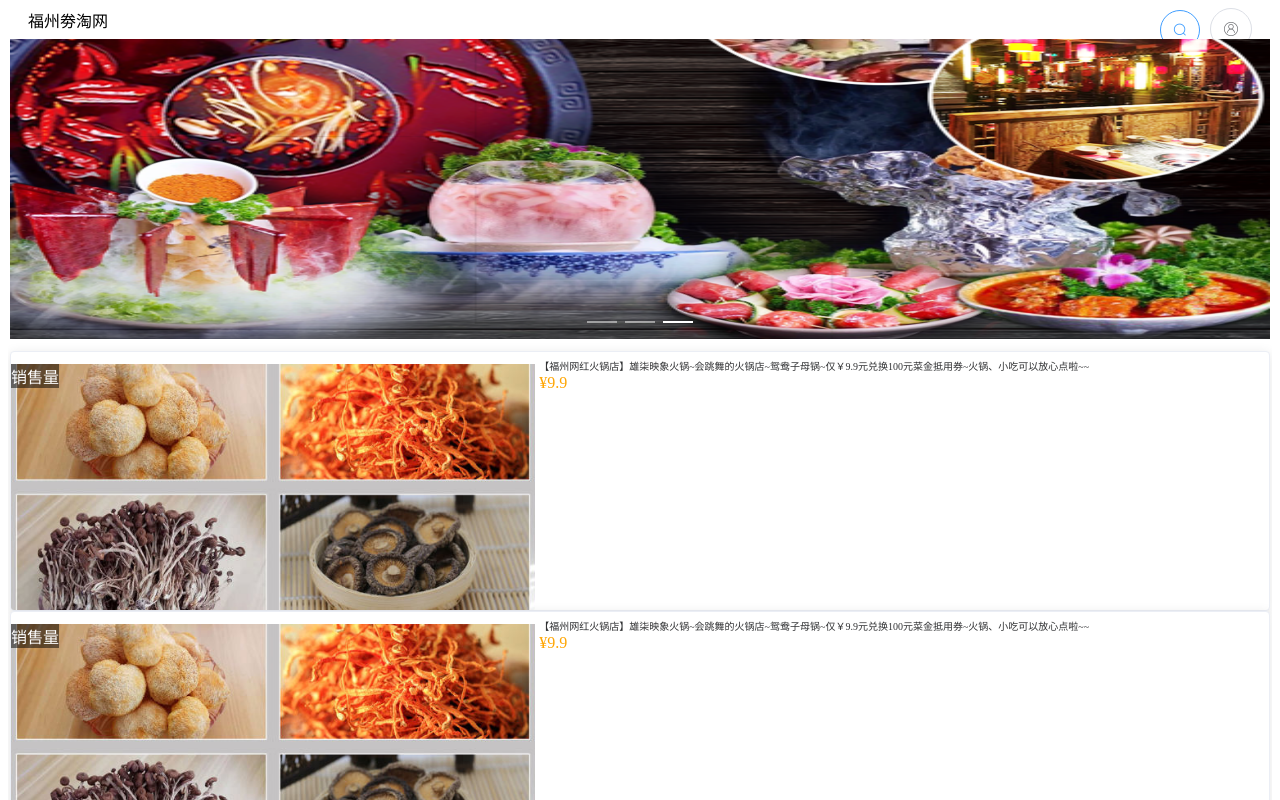
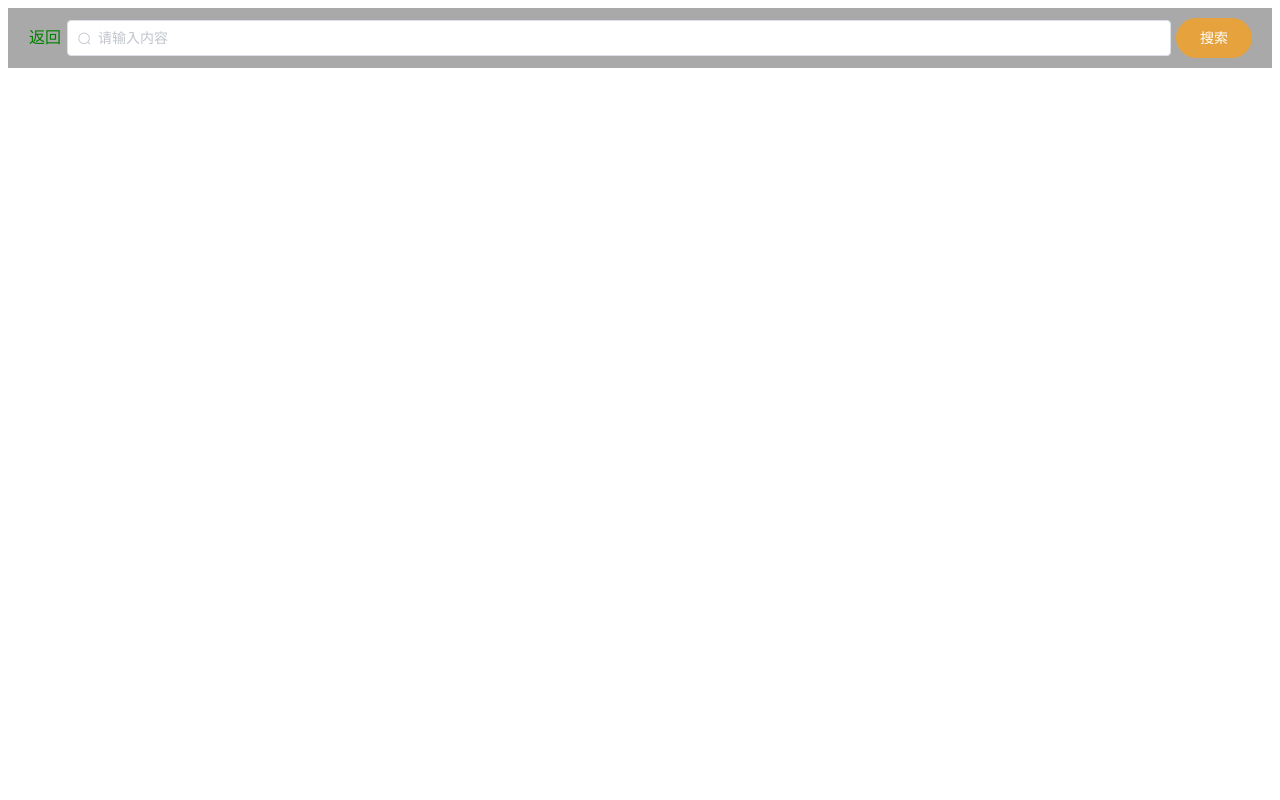
Before and after one commit to qalnuan/vuewechatpublic, a Vue app: page /#/ in a window 1280 px wide. Both pictures are taken after a click on the button 1180 px from the left and 30 px from the top of the page. Shown: the top 800 px of the page. Built offline with nearby package versions, Linux system fonts and the light colour scheme.

Commit message:
搜索页面完成20%

```diff
--- a/src/components/Home.vue
+++ b/src/components/Home.vue
@@ -1,5 +1,6 @@
 <template>
-<el-container>
+<el-container class="container-home">
+  <el-container v-if="isSearch">
     <el-header style="height:24px;margin-bottom:5px;">
       <el-row :gutter="20" style="height:40px;">
         <el-col :span="10" style="height:40px;">
@@ -10,7 +11,7 @@
         </el-col>
         <el-col :span="10" style="float:right;">
           <div style="float:right;height:100%;text-align:center;">
-          <el-button icon="el-icon-search" circle plain></el-button>
+            <el-button icon="el-icon-search" circle plain v-on:click="goSearch"></el-button>
             <el-button icon="icon-el-icon-third-user" circle plain></el-button>
           </div>
         </el-col>
@@ -49,6 +50,19 @@
       </el-row>
     </el-main>
   </el-container>
+
+  <el-container v-if="!isSearch">
+    <el-header class="search-header">
+      <el-button type="text" style="color:green;margin-right:5px;font-size:16px;" v-on:click="searchToHome">返回</el-button>
+      <el-input placeholder="请输入内容" prefix-icon="el-icon-search" clearable size="medium" v-model="searchCondition">
+      </el-input>
+      <el-button type="warning" style="margin-left:5px;" round>搜索</el-button>
+    </el-header>
+
+    <el-main style="padding:2px">
+    </el-main>
+  </el-container>
+</el-container>
 </template>
 
 <script>
@@ -56,6 +70,7 @@ export default {
   name: "Home",
   data() {
     return {
+      isSearch: true,
       backImgs: [{
           url: "./static/bg1.jpg"
         },
@@ -67,6 +82,14 @@ export default {
         }
       ]
     };
+  },
+  methods: {
+    goSearch: function (event) {
+      this.isSearch = false;
+    },
+    searchToHome: function (event) {
+      this.isSearch = true;
+    }
   }
 };
 </script>
@@ -74,10 +97,26 @@ export default {
 <!-- Add "scoped" attribute to limit CSS to this component only -->
 
 <style scoped>
+.container-home {
+  padding: 0px;
+  margin: 0px;
+  width: 100%;
+  height: 100%;
+}
+
 .badge-item {
   float: left;
   margin-top: 10px;
   margin-right: 40px;
+}
+
+.search-header {
+  background-color: darkgray;
+  width: 100%;
+  height: 100%;
+  display: flex;
+  justify-content: center;
+  align-items: center;
 }
 
 .image {
```
Lines whose indentation alone changed are shown as unchanged.
